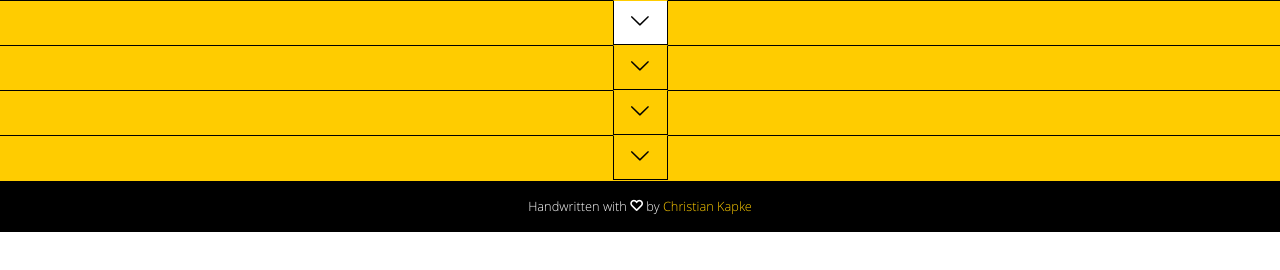
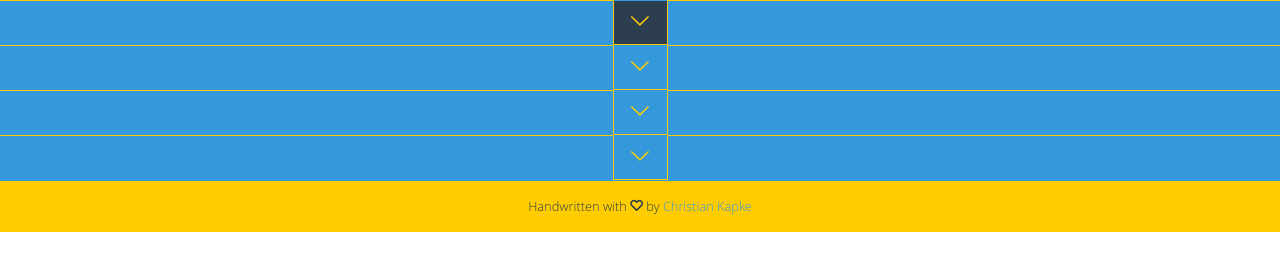
Before and after one commit to christiankapke/portfolio, a website: page app/index.html in a window 1280 px wide. Drawn offline with nearby package versions, Linux system fonts and the light colour scheme; files that its build step writes are made by us from their sources; files whose address does not match are found by name.

Commit message:
test: add new color set

```diff
--- a/app/less/objects.less
+++ b/app/less/objects.less
@@ -281,7 +281,7 @@
   strong {
     font-weight: 400;
     background: @color1;
-    color: @color3;
+    color: @color2;
     padding: 0 3px;
   }
   .info-headline {
--- a/app/less/variables.less
+++ b/app/less/variables.less
@@ -1,10 +1,26 @@
 /****************** SETUP ********************/
 
 // Main colors
-@color1: #fc0; // Yellow
-@color2: #fff; // White
-@color3: #000; // Black
-@color4: #efefef; // Gray
+  @color1: #3498db; // Light blue
+  @color2: #2c3e50; // Dark blue
+  @color3: #fc0; // Yellow
+  @color4: #ecf0f1; // Super light gray
+
+// Origin color set
+.color-set1() {
+  @color1: #fc0; // Yellow
+  @color2: #fff; // White
+  @color3: #000; // Black
+  @color4: #efefef; // Gray
+}
+// Custom new color set
+.color-set2() {
+  @color1: #3498db; // Blue
+  @color2: #ecf0f1; // Gray
+  @color3: #34495e; // Dark gray
+  @color4: #efefef; // Gray
+}
+
 
 // Width's
 @max-width:         980px; // Maximum content width
```
Also changed, not shown: app/img/svg/bg-waves.svg, app/img/svg/intro-1.svg, app/img/svg/intro-2.svg, app/img/svg/intro-3.svg, app/img/svg/intro-4.svg.
